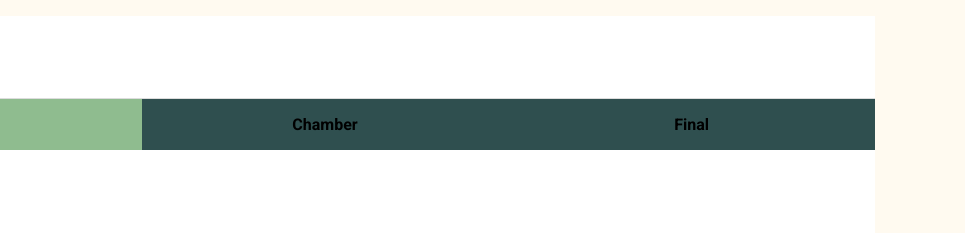
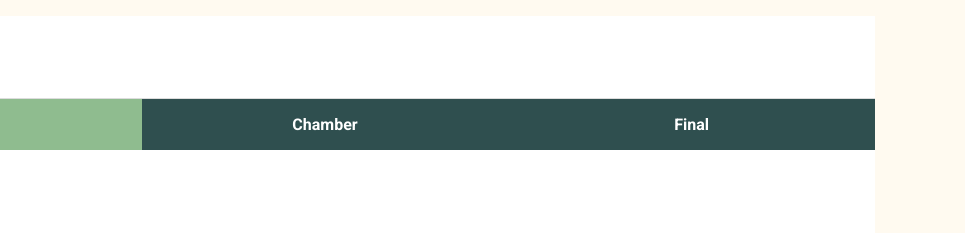
Before and after one commit to lildoza20/wdd231, a plain HTML site: page index.html in a window 1280 px wide. Shown: the top 233 px of the page, 315-1280 px from the left. Drawn offline with Linux system fonts and the light colour scheme.

Commit message:
Updated W01 Assignment: Course Home Page

```diff
--- a/styles/larger.css
+++ b/styles/larger.css
@@ -19,14 +19,14 @@
         justify-content: center;
         max-width: 1100px;
         margin: 0 auto;
-        color: var(--text-color);
+        color: var(--light-text-color);
     }
 
     nav a {
         flex: 1;
         max-width: none;
         border: none;
-        color: var(--text-color);
+        color: var(--light-text-color);
     }
 
     main {
```
